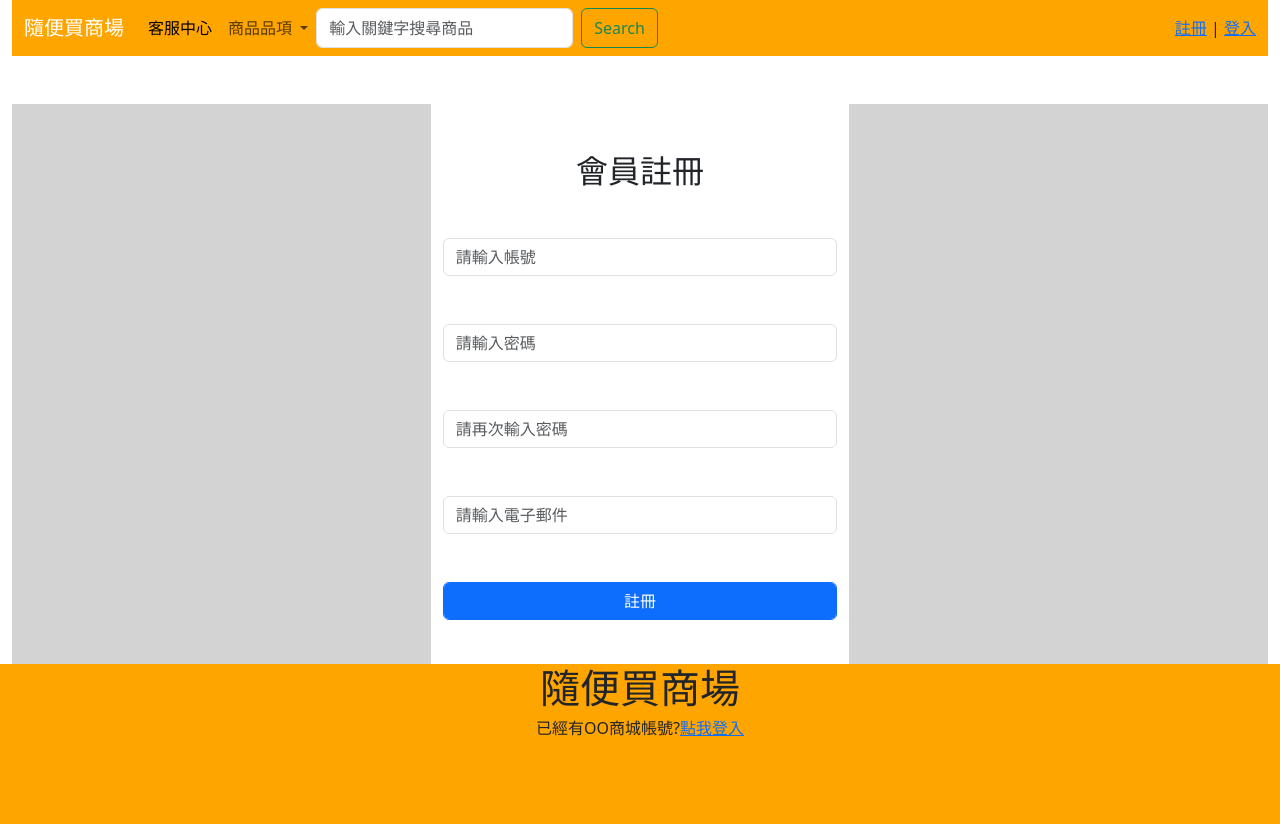
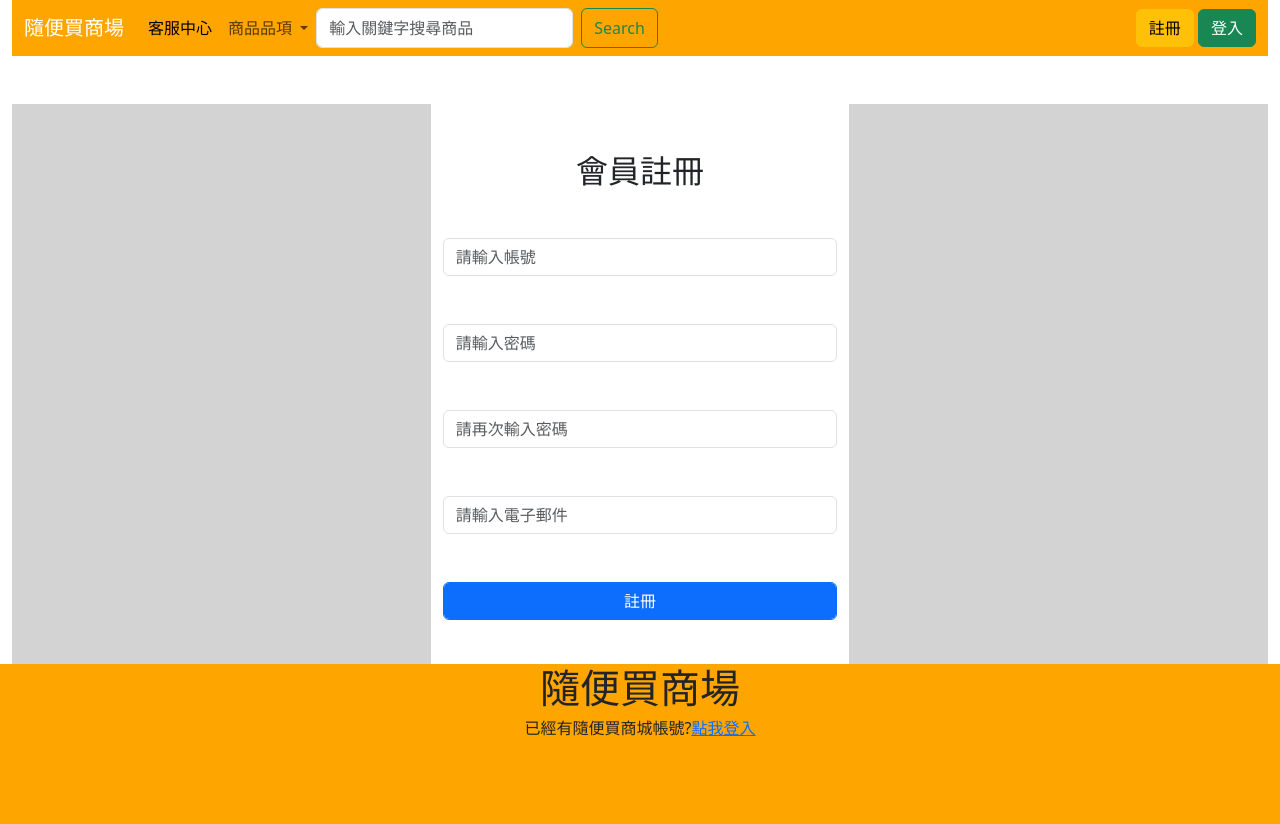
Before and after one commit to CableO3O/web_homework, a PHP site: page /index.php?do=reg in a window 1280 px wide. Run offline with PHP 8.4, Linux system fonts and the light colour scheme; some libraries are stand-ins or nearby versions.

Commit message:
介面調整

```diff
--- a/front/reg.php
+++ b/front/reg.php
@@ -5,11 +5,11 @@
             <div class="col-4 text-center" style="height:70vh">
                 <h2 class="mt-5">會員註冊</h2>
                 <input type="text" name="acc" id="acc" class="col-3 form-control mt-5" placeholder="請輸入帳號">
-                <input type="text" name="pw" id="pw" class="col-3 form-control mt-5" placeholder="請輸入密碼">
-                <input type="text" name="pw2" id="pw2" class="col-3 form-control mt-5" placeholder="請再次輸入密碼">
+                <input type="password" name="pw" id="pw" class="col-3 form-control mt-5" placeholder="請輸入密碼">
+                <input type="password" name="pw2" id="pw2" class="col-3 form-control mt-5" placeholder="請再次輸入密碼">
                 <input type="text" name="email" id="email" class="col-3 form-control mt-5" placeholder="請輸入電子郵件">
                 <input type="button" value="註冊" class="btn btn-primary mt-5 mb-5 form-control" onclick="reg()">
-                <p class="mt-5">已經有OO商城帳號?<a href="index.php?do=login">點我登入</a></p>
+                <p class="mt-5">已經有隨便買商城帳號?<a href="index.php?do=login">點我登入</a></p>
             </div>
             <div class="col-4" style="background-color: lightgray;"></div>
         </div>
--- a/index.php
+++ b/index.php
@@ -52,9 +52,9 @@
                     if (!isset($_SESSION['user'])) {
                     ?>
                         <div class="d-flex">
-                            <a href="index.php?do=reg">註冊</a>
-                            &nbsp;|&nbsp;
-                            <a href="index.php?do=login">登入</a>
+                            <a href="index.php?do=reg" class="btn btn-warning">註冊</a>
+                            &nbsp;
+                            <a href="index.php?do=login" class="btn btn-success">登入</a>
                         </div>
                     <?php
                     } else if ($_SESSION['user'] == 'admin') {
```
Also changed, not shown: admin_back/goods.php (+6 -5 lines), front/login.php (+3 -5 lines), user.php (+6 -2 lines).
